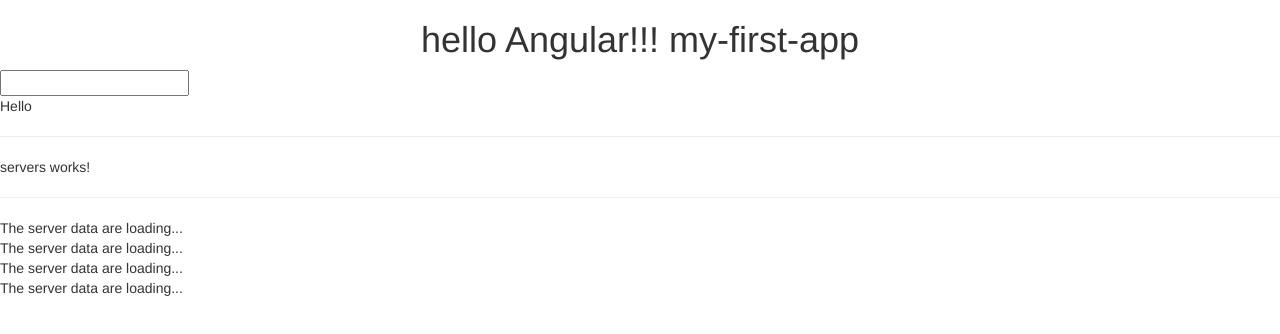
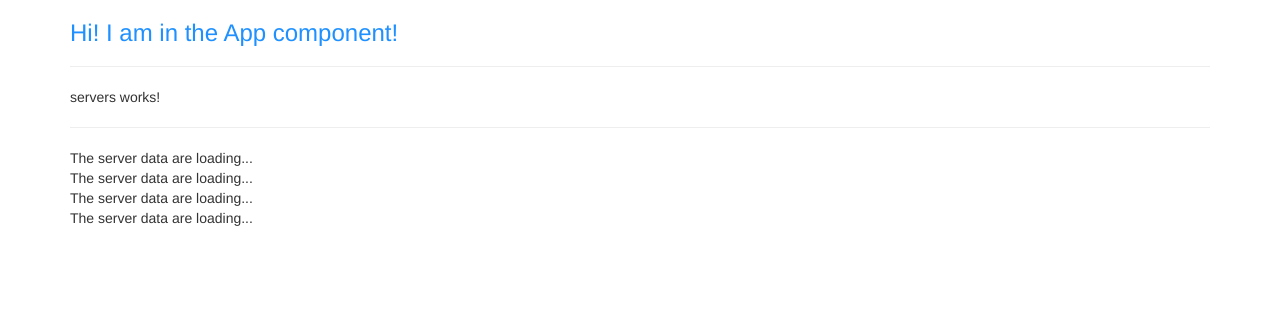
Before and after one commit to borysonok/my-first-app, an Angular app: page / in a window 1280 px wide. Shown: the top 334 px of the page. Built offline with nearby package versions, Linux system fonts and the light colour scheme.

Commit message:
started working on the data binding

```diff
--- a/src/app/app.component.css
+++ b/src/app/app.component.css
@@ -0,0 +1,3 @@
+h3 {
+    color: blue;
+}
--- a/src/app/app.component.html
+++ b/src/app/app.component.html
@@ -1,14 +1,10 @@
-<div style="text-align:center">
-  <h1>
-    hello Angular!!!
-    {{title}}
-  </h1>
+<div class='container'>
+  <div class='row'>
+    <div class='col-xs-12'>
+      <h3>Hi! I am in the App component!</h3>
+      <hr>
+      <app-servers></app-servers>
+      <!-- <div class='app-servers'></div> -->
+    </div>
+  </div>
 </div>
-
-<input type='text' [(ngModel)]='name'>
-<p>Hello {{name}}</p>
-
-<hr>
-<div>
-  <app-servers></app-servers>
-</div>
--- a/src/app/app.component.ts
+++ b/src/app/app.component.ts
@@ -3,7 +3,8 @@
 @Component({
   selector: 'app-root',
   templateUrl: './app.component.html',
-  styleUrls: ['./app.component.css']
+  // styleUrls: ['./app.component.css']
+  styles: [`h3{color: dodgerblue;}`]
 })
 export class AppComponent {
   title = 'my-first-app';
--- a/src/app/servers/servers.component.ts
+++ b/src/app/servers/servers.component.ts
@@ -1,6 +1,7 @@
 import { Component, OnInit } from '@angular/core';
 
 @Component({
+  // selector: '.app-servers',
   selector: 'app-servers',
   templateUrl: './servers.component.html',
   styleUrls: ['./servers.component.css']
```
